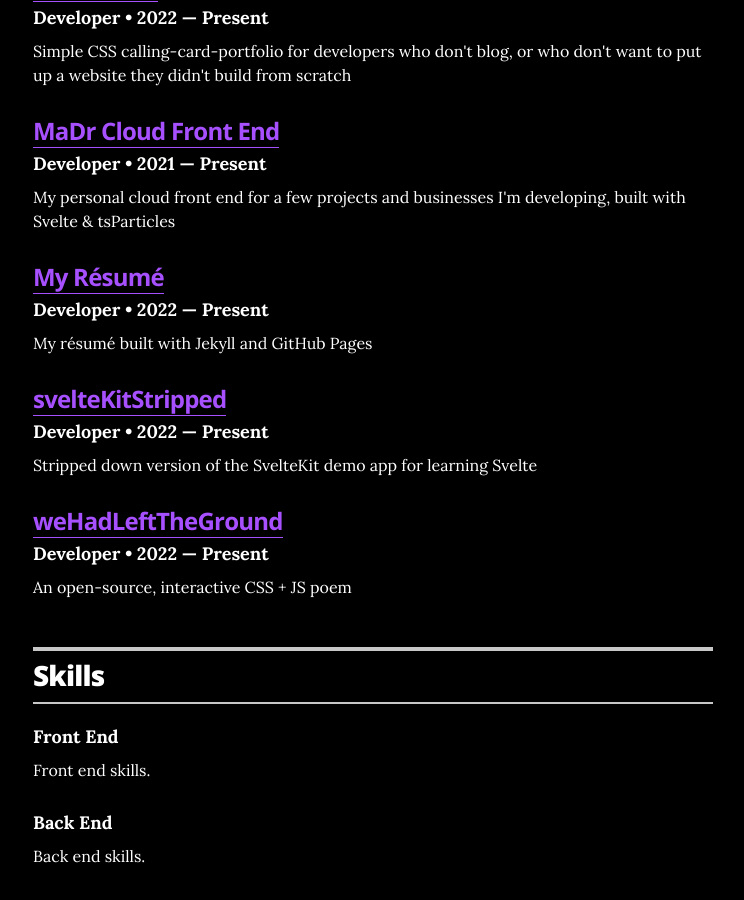
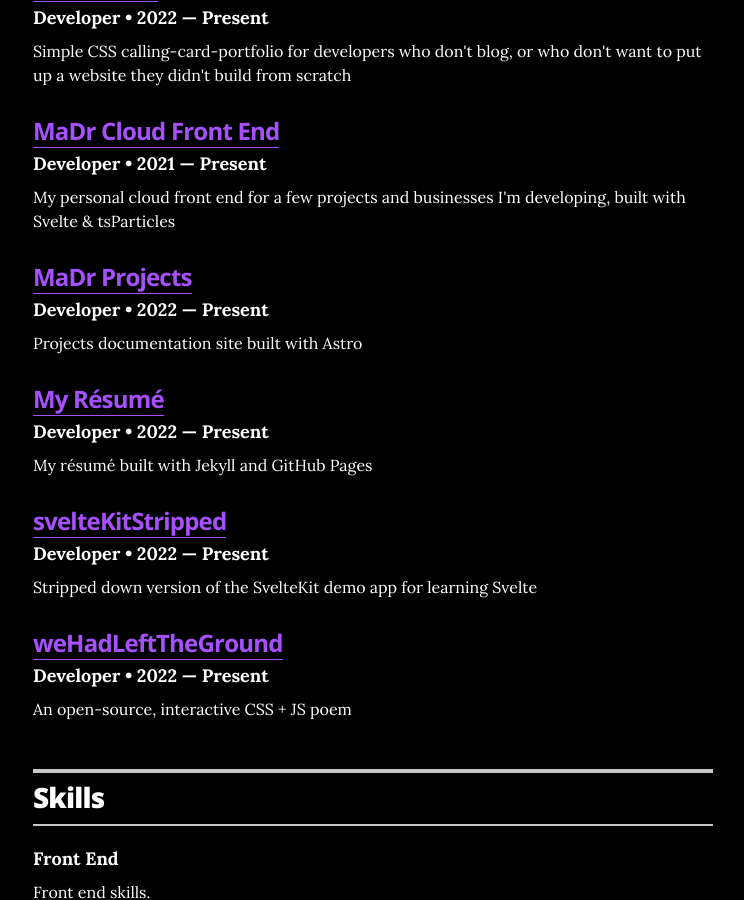
Before and after one commit to MaDrCloudDev/MaDrCloudDev.github.io, a Jekyll site: the page built from index.html, in a window 1280 px wide and 900 px high, scrolled down 1671 px. Shown: the whole window, without its empty margins (267-1011 px from the left). Built offline with Jekyll 4.4.1, drawn with Linux system fonts in a browser that asks for light colours.

Commit message:
Update projects.yml

```diff
--- a/_data/projects.yml
+++ b/_data/projects.yml
@@ -9,6 +9,12 @@
   duration: 2021 &mdash; Present
   url: "https://madr.blog/en/madrcloudfrontend/"
   description: My personal cloud front end for a few projects and businesses I'm developing, built with Svelte & tsParticles
+
+- project: MaDr Projects
+  role: Developer
+  duration: 2022 &mdash; Present
+  url: "https://madr.blog/en/madrprojects/"
+  description: Projects documentation site built with Astro
 
 - project: My Résumé
   role: Developer
```
